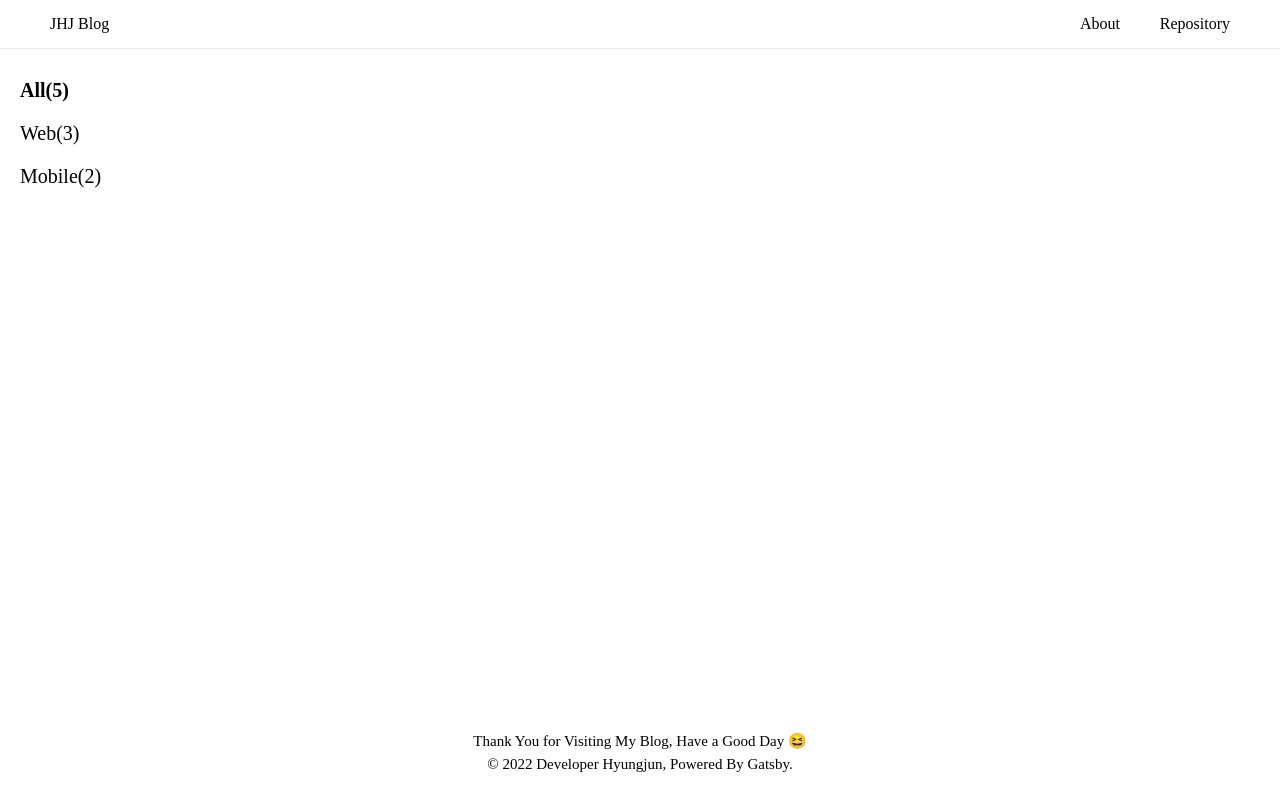
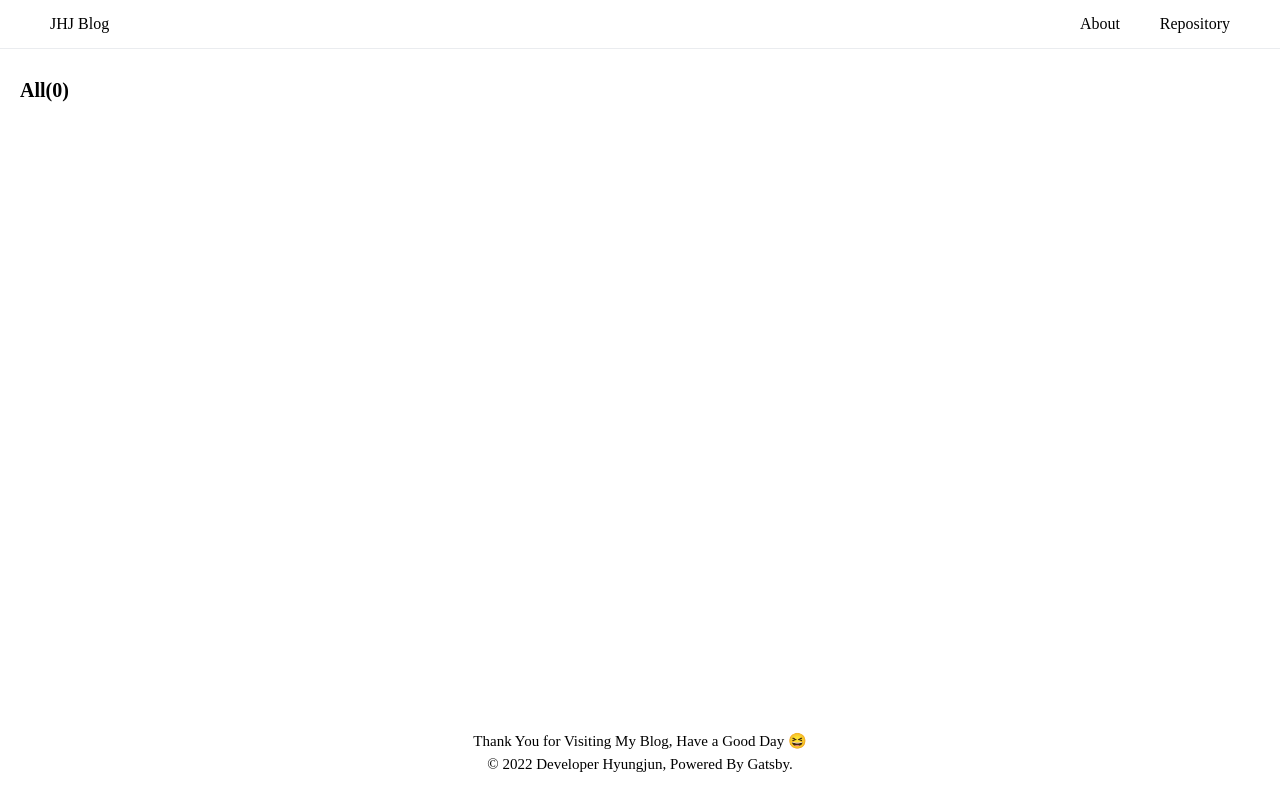
Before and after one commit to HyungjunJeon/HyungjunJeon-gitbub.io, a Gatsby site: page / in a window 1280 px wide. Built offline with nearby package versions, Linux system fonts and the light colour scheme; Gatsby itself is replaced by a stand-in of ours; a web font is replaced by a local one.

Commit message:
Create a list of categories with markdown data

```diff
--- a/src/components/Body/PostItem.tsx
+++ b/src/components/Body/PostItem.tsx
@@ -63,7 +63,7 @@ const Category = styled.span`
 const PostItem: FunctionComponent<PostItemProps> = function ({
   title,
   date,
-  category,
+  categories,
   summary,
   link,
 }) {
@@ -73,7 +73,7 @@ const PostItem: FunctionComponent<PostItemProps> = function ({
         <Title>{title}</Title>
         <Summary>{summary}</Summary>
         <DateAndCategory>
-          <Category>{category}</Category>
+          <Category>{categories}</Category>
           <Date>{date}</Date>
         </DateAndCategory>
       </PostItemContent>
--- a/src/pages/index.tsx
+++ b/src/pages/index.tsx
@@ -1,9 +1,9 @@
-import React, { FunctionComponent } from 'react'
+import React, { FunctionComponent, useMemo } from 'react'
 import styled from '@emotion/styled'
 import GlobalStyle from 'components/Common/GlobalStyle'
 import Header from 'components/Common/Header'
 import Footer from '../components/Common/Footer'
-import CategoryList from 'components/Common/CategoryList'
+import CategoryList, { CategoryListProps } from 'components/Common/CategoryList'
 import PostList from 'components/Body/PostList'
 import { graphql } from 'gatsby'
 import { PostListItemType } from 'types/PostItem.types'
@@ -20,11 +20,11 @@ type IndexPageProps = {
   }
 }
 
-const CATEGORY_LIST = {
-  All: 5,
-  Web: 3,
-  Mobile: 2,
-}
+// const CATEGORY_LIST = {
+//   All: 5,
+//   Web: 3,
+//   Mobile: 2,
+// }
 
 const Container = styled.div`
   display: flex;
@@ -48,6 +48,32 @@ const IndexPage: FunctionComponent<IndexPageProps> = function ({
     typeof parsed.category !== 'string' || !parsed.category
       ? 'All'
       : parsed.category
+
+  const categoryList = useMemo(
+    () =>
+      edges.reduce(
+        (
+          list: CategoryListProps['categoryList'],
+          {
+            node: {
+              frontmatter: { categories },
+            },
+          }: PostListItemType,
+        ) => {
+          categories.forEach(category => {
+            if (list[category] === undefined) list[category] = 1
+            else list[category]++
+          })
+
+          list['All']++
+
+          return list
+        },
+        { All: 0 },
+      ),
+    [],
+  )
+
   return (
     <Container>
       <GlobalStyle />
@@ -55,7 +81,7 @@ const IndexPage: FunctionComponent<IndexPageProps> = function ({
       <BodyWrapper>
         <CategoryList
           selectedCategory={selectedCategory}
-          categoryList={CATEGORY_LIST}
+          categoryList={categoryList}
         />
         <PostList posts={edges} />
       </BodyWrapper>
@@ -78,7 +104,7 @@ export const getPostList = graphql`
             title
             summary
             date(formatString: "YYYY. MM. DD")
-            category
+            categories
           }
         }
       }
--- a/src/types/PostItem.types.ts
+++ b/src/types/PostItem.types.ts
@@ -1,7 +1,7 @@
 export type PostFrontmatterType = {
   title: string
   date: string
-  category: string
+  categories: string[]
   summary: string
 }
 
```
Also changed, not shown: contents/test1.md (+1 -1 lines), contents/test2.md (+1 -1 lines).
